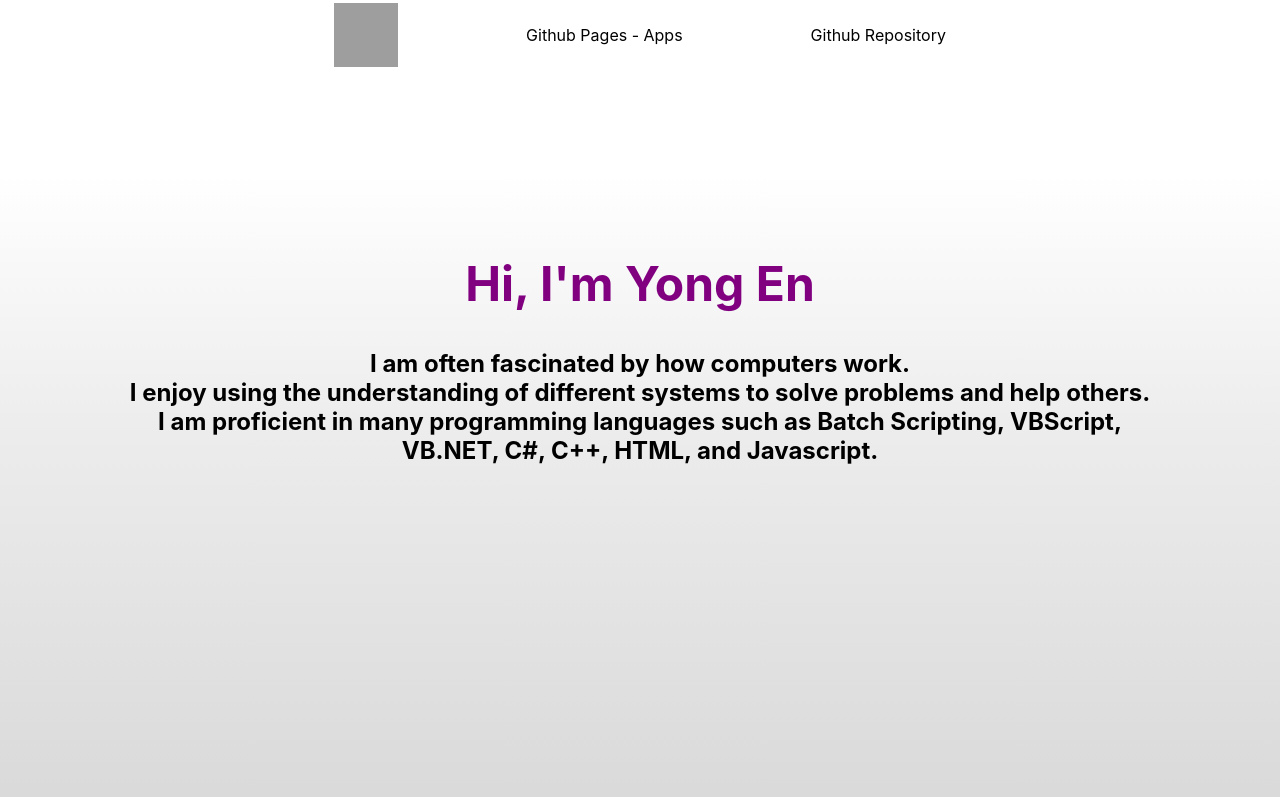
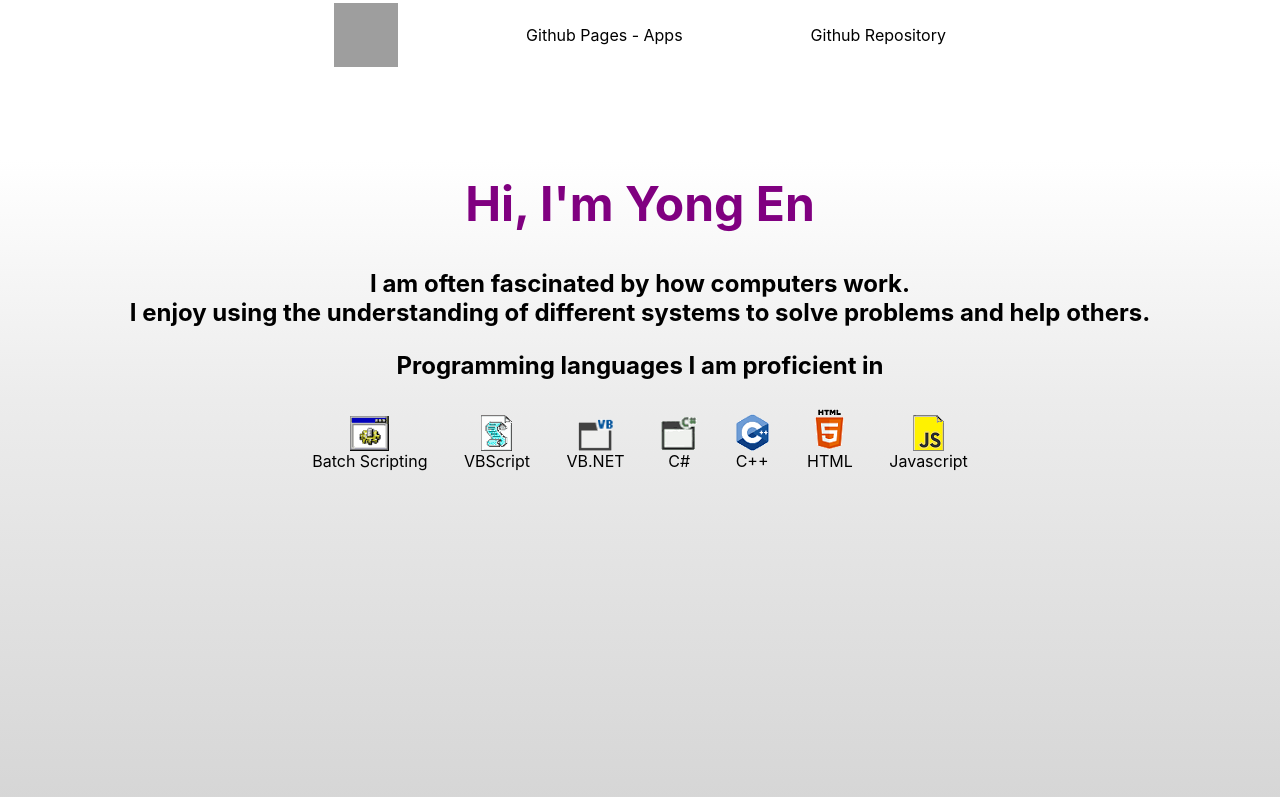
Before and after one commit to angyongen/portfolio, a plain HTML site: page index.html in a window 1280 px wide. Shown: the top 797 px of the page. Drawn offline with Linux system fonts and the light colour scheme; grey boxes are pictures that could not be loaded.

Commit message:
add icons

```diff
--- a/index.html
+++ b/index.html
@@ -29,12 +29,13 @@ body {
 	color: black;
 }
 .first-content {
+	box-sizing: border-box;
 	padding-top: 70px;
 	background: linear-gradient(0deg, rgba(214,214,214,1) 0%, rgba(236,236,236,1) 50%, rgba(255,255,255,1) 80%);
-	height:100vh;
+	min-height:100vh;
 }
 .first-content-center {
-	padding: 20vh 10vw;
+	padding: 10vh 10vw;
 
 }
 
@@ -69,6 +70,14 @@ h1, h2 {
 	background-repeat: no-repeat;
 	background-size: cover;
 }
+.icon-block {
+	display: inline-block;
+	margin: 1em;
+}
+.mblock {
+	margin: auto;
+	display: block;
+}
 </style>
 </head>
 <body>
@@ -81,7 +90,16 @@ h1, h2 {
 	<div class="first-content">
 		<div class="first-content-center">
 			<h1 style="color: purple; font-size: 3em;">Hi, I'm Yong En</h1>
-			<h2>I am often fascinated by how computers work. <br>I enjoy using the understanding of different systems to solve problems and help others.<br> I am proficient in many programming languages such as Batch Scripting, VBScript, VB.NET, C#, C++, HTML, and Javascript. </h2>
+			<h2>I am often fascinated by how computers work. <br>I enjoy using the understanding of different systems to solve problems and help others.
+			<h2>Programming languages I am proficient in</h2>
+			<div class="icon-block"><img src="batchfile.png" class="mblock">Batch Scripting</div>
+			<div class="icon-block"><img src="vbs.png" class="mblock">VBScript</div>
+			<div class="icon-block"><img src="vbnet.png" class="mblock">VB.NET</div>
+			<div class="icon-block"><img src="csharp.png" class="mblock">C#</div>
+			<div class="icon-block"><img src="c++.png" class="mblock">C++</div>
+			<div class="icon-block"><img src="html5.png" class="mblock">HTML</div>
+			<div class="icon-block"><img src="js.png" class="mblock">Javascript</div>
+
 		</div>
 	</div>
 	<div style="background-color: lightblue">
```
Also changed, not shown: batchfile.png (added), c++.png (added), csharp.png (added), grouper.png (added), html5.png (added), js.png (added), vbnet.png (added), vbs.png (added).
